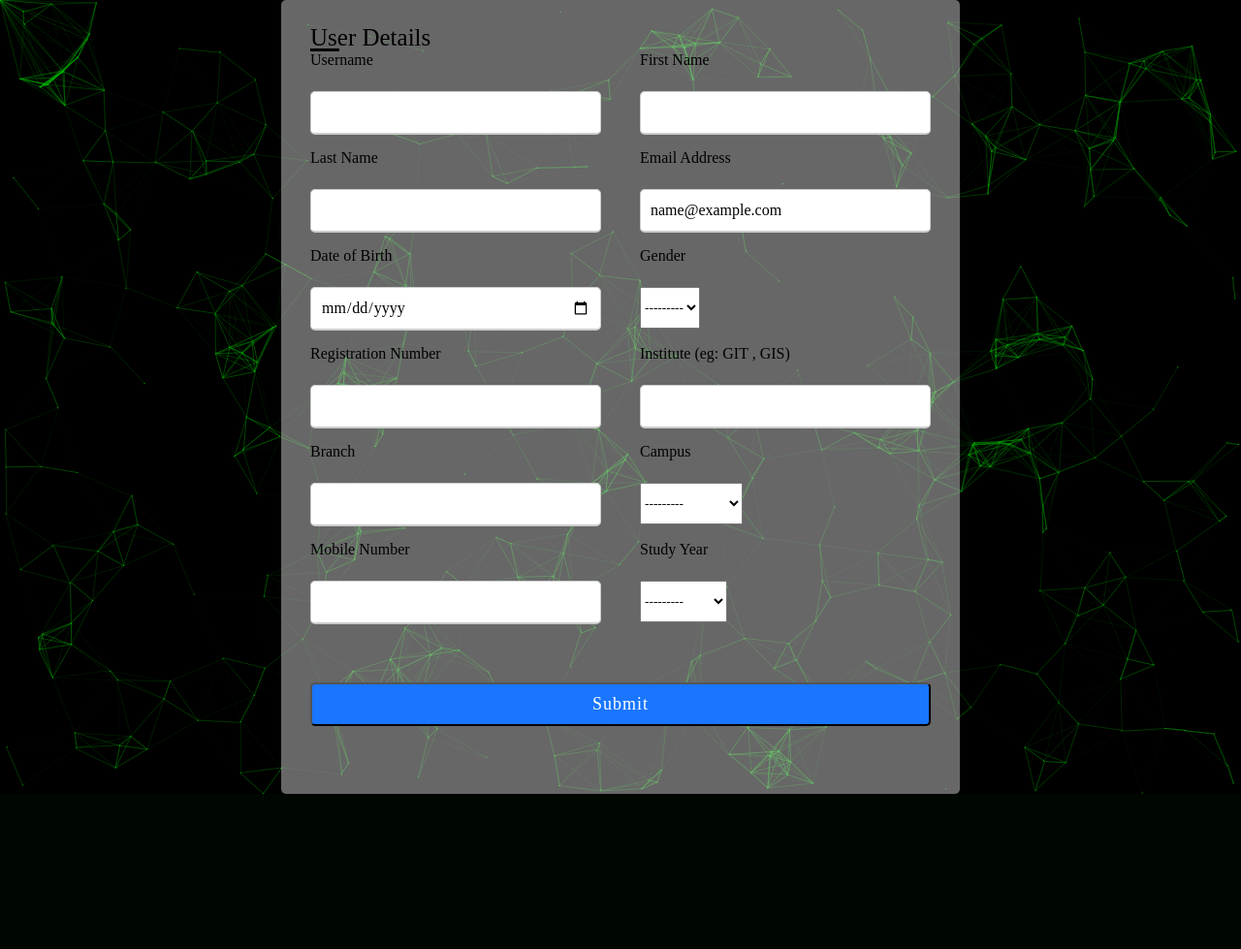
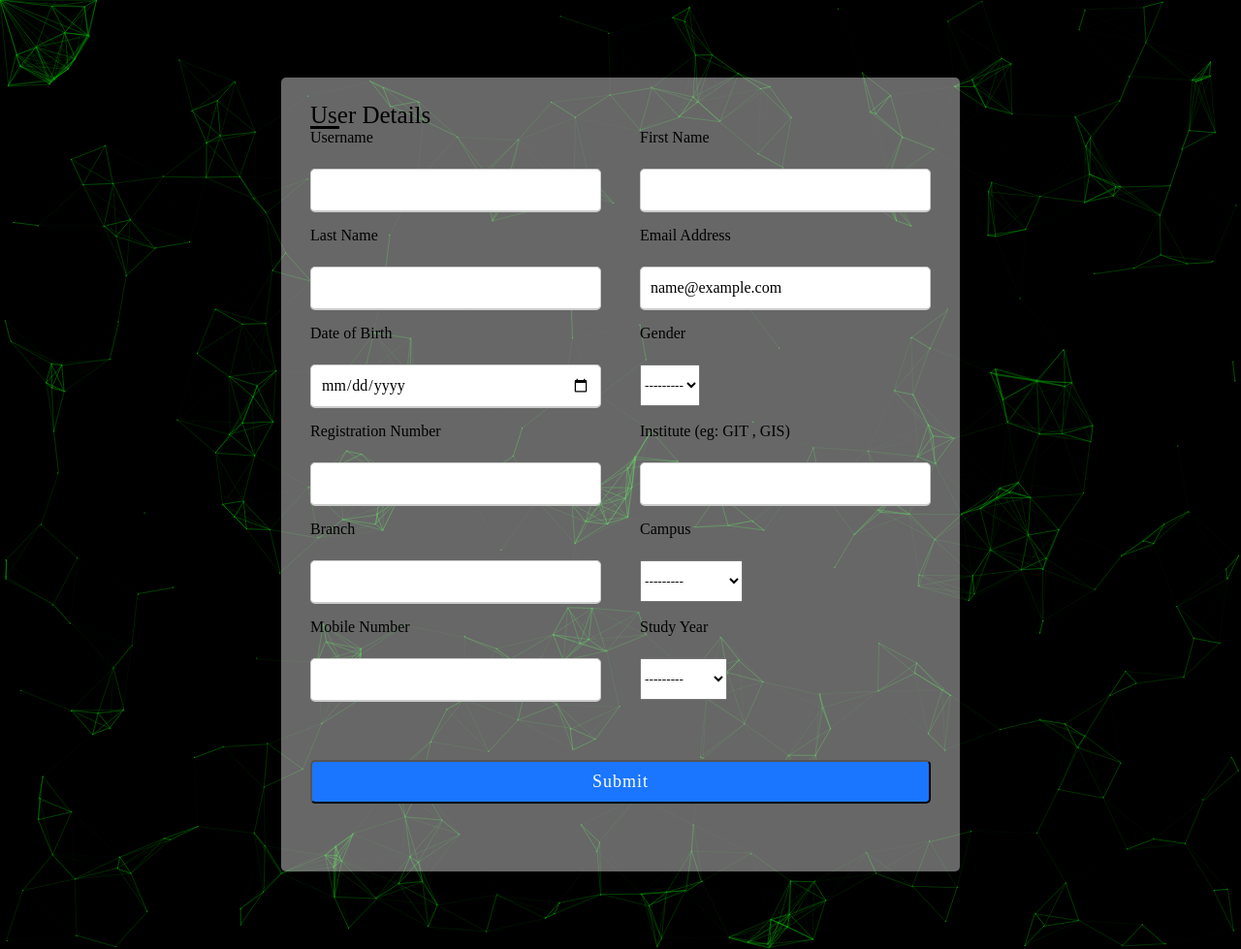
Before and after one commit to CYSEC-Gitam/CYSEC-WEBSITE, a Django app: page /user_details in a window 1280 px wide. Shown: the whole page at 97% size. Before the commit the page ends 819 px from the top, so only its background shows below. Run offline with Django 4.2, Linux system fonts and the light colour scheme; the visitor is signed in with stand-in values (Sample User, id 1).

Commit message:
Update user_details.css

```diff
--- a/home/static/user_details.css
+++ b/home/static/user_details.css
@@ -10,6 +10,7 @@ body{
     justify-content: center;
     align-items: center;
     background: black;
+    min-height: 100vh;
 }
 
 .form-container{
@@ -18,6 +19,8 @@ body{
   background: #ffffff67;
   padding: 25px 30px;
   border-radius: 5px;
+  margin-top: 10vh;
+  margin-bottom: 10vh;
 }
 
 .form-container .title{
```
